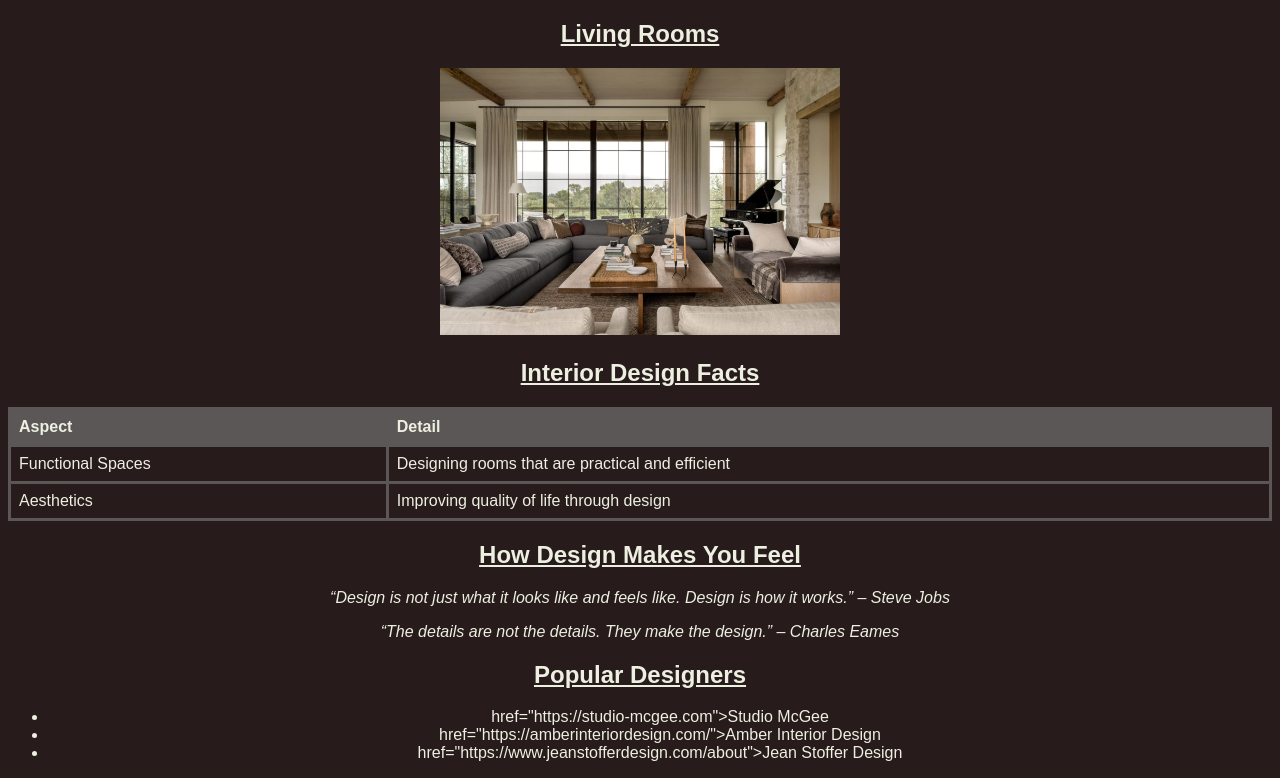
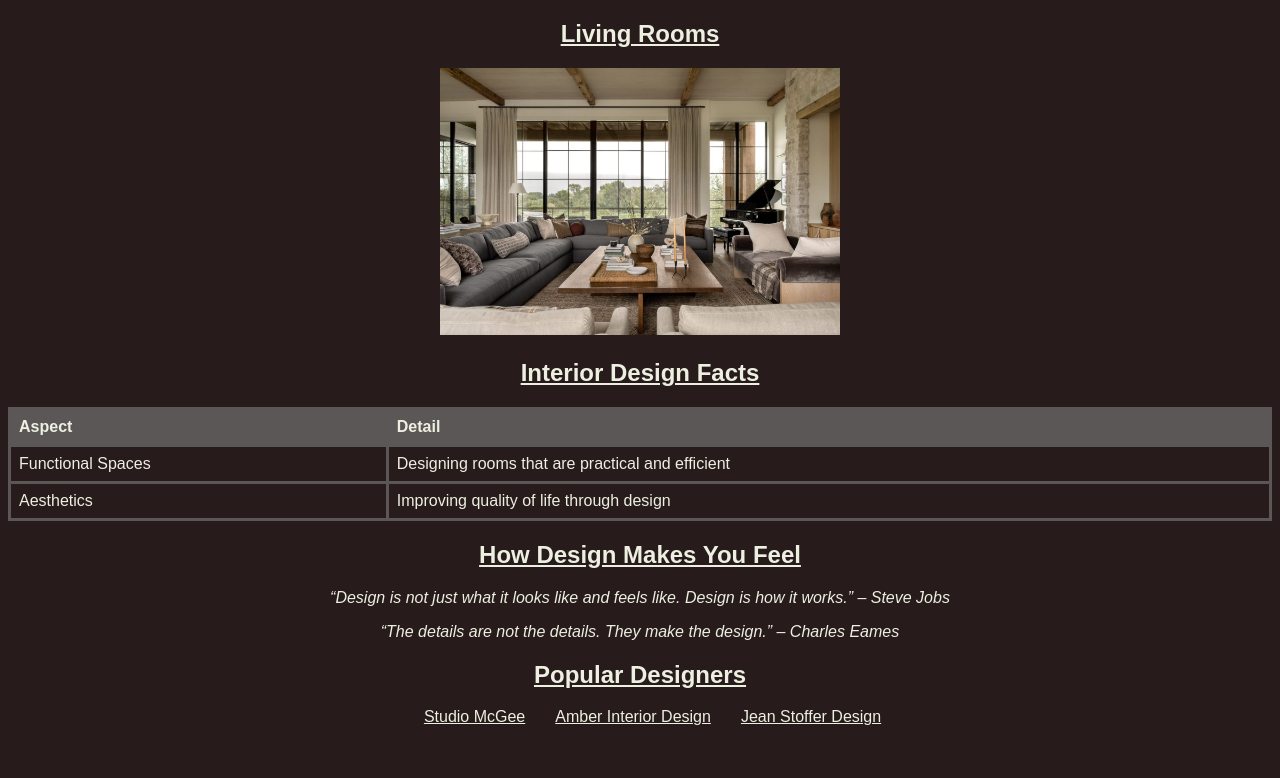
Before and after one commit to lenajhnsn/fan-page, a plain HTML site: page index.html in a window 1280 px wide. Shown: the part 942-1720 px from the top of the page. After the commit the page ends 1684 px from the top, so only its background shows below. Drawn offline with Linux system fonts and the light colour scheme.

Commit message:
changed links section

```diff
--- a/css/style.css
+++ b/css/style.css
@@ -10,10 +10,6 @@ body {
 header {
     text-align: center;
     padding: 20px;
-}
-
-h1{
-    background-color:#5c5757;
 }
 
 h2 {
@@ -42,11 +38,18 @@ blockquote {
     background-color: #5c5757;
 }
 
-#designers > ul{
-    text-align: left;
+#links-section > ul{
+    display: flex;
+    flex-direction: row;
+    gap: 15px;
+    list-style: none;
+    justify-content: center;
+
+
+a{
     color: #edefe1;
+}
 
-}
 #links-section > h2{
     text-decoration: underline;
 }
--- a/index.html
+++ b/index.html
@@ -53,9 +53,9 @@
         <section id="links-section">
             <h2>Popular Designers</h2>
             <ul>
-                <li> href="https://studio-mcgee.com">Studio McGee</li>
-                <li> href="https://amberinteriordesign.com/">Amber Interior Design</li>
-                <li> href="https://www.jeanstofferdesign.com/about">Jean Stoffer Design</li>
+                <li><a href="https://studio-mcgee.com">Studio McGee</li>
+                <li><a href="https://amberinteriordesign.com/">Amber Interior Design</li>
+                <li><a href="https://www.jeanstofferdesign.com/about">Jean Stoffer Design</li>
             </ul>
         </section>
     </main>
```
